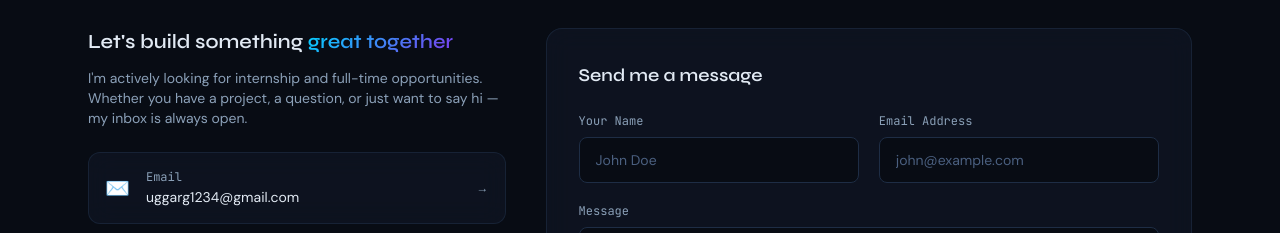
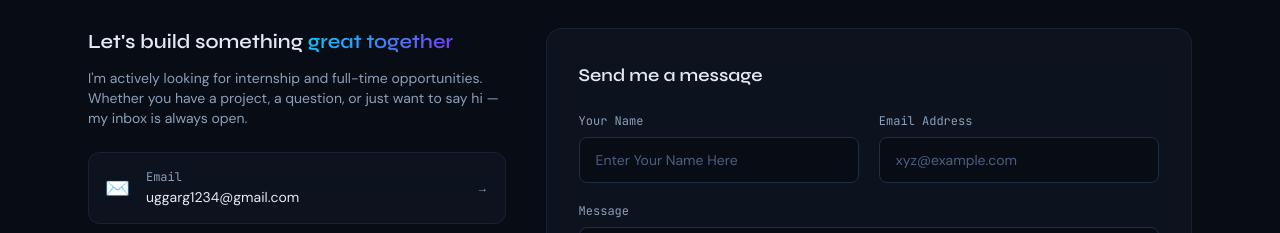
Before and after one commit to UdayGarg25/Uday-Latest-Portfolio, a React (Vite) app: page / in a window 1280 px wide. Shown: the part 4065-4298 px from the top of the page. Built offline with nearby package versions, Linux system fonts and the light colour scheme.

Commit message:
small fix

```diff
--- a/src/components/Contact.jsx
+++ b/src/components/Contact.jsx
@@ -152,7 +152,7 @@ export default function Contact() {
                       value={form.name}
                       onChange={handleChange}
                       required
-                      placeholder="John Doe"
+                      placeholder="Enter Your Name Here"
                       className="w-full px-3 sm:px-4 py-2 sm:py-3 rounded-lg bg-bg border border-border text-text text-xs sm:text-sm font-body placeholder-muted focus:outline-none focus:border-accent/60 focus:ring-1 focus:ring-accent/20 transition-all duration-200"
                     />
                   </div>
@@ -166,7 +166,7 @@ export default function Contact() {
                       value={form.email}
                       onChange={handleChange}
                       required
-                      placeholder="john@example.com"
+                      placeholder="xyz@example.com"
                       className="w-full px-3 sm:px-4 py-2 sm:py-3 rounded-lg bg-bg border border-border text-text text-xs sm:text-sm font-body placeholder-muted focus:outline-none focus:border-accent/60 focus:ring-1 focus:ring-accent/20 transition-all duration-200"
                     />
                   </div>
```
